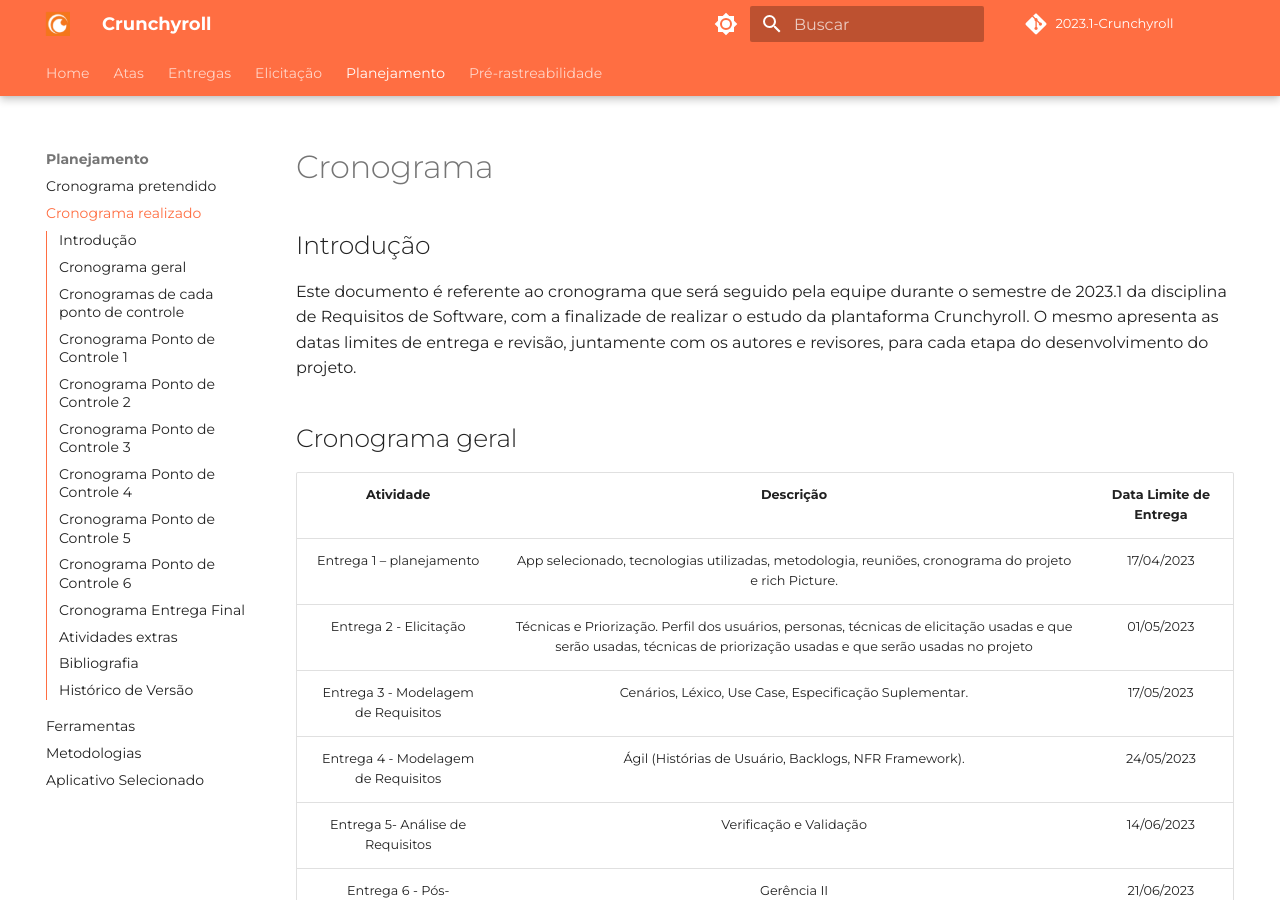
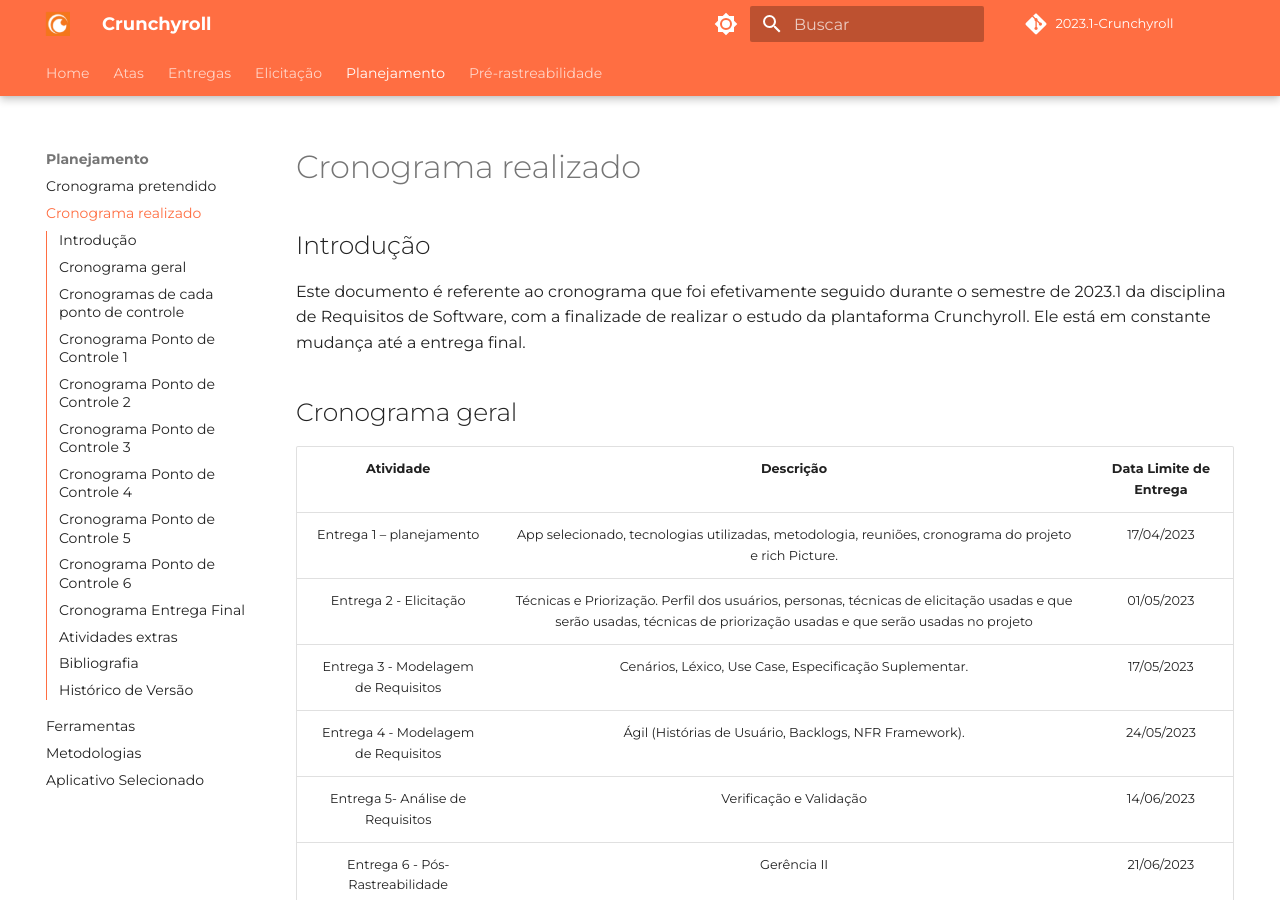
Before and after one commit to Requisitos-de-Software/2023.1-Simplenote, an MkDocs documentation site: the page built from docs/planejamento/cronograma_realizado.md, in a window 1280 px wide and 900 px high. Built offline with MkDocs 1.6.1 and Material for MkDocs 9.7.7, drawn with Linux system fonts in a browser that asks for light colours; some web fonts are replaced; comment, search, counter and statistics services are not loaded.

Commit message:
update nome

```diff
--- a/docs/planejamento/cronograma_realizado.md
+++ b/docs/planejamento/cronograma_realizado.md
@@ -1,9 +1,9 @@
-# Cronograma
+# Cronograma realizado
 
 ## Introdução
 
-Este documento é referente ao cronograma que será seguido pela equipe durante o semestre de 2023.1 da disciplina de Requisitos de Software, com a finalizade de realizar o estudo da plantaforma Crunchyroll.
-O mesmo apresenta as datas limites de entrega e revisão, juntamente com os autores e revisores, para cada etapa do desenvolvimento do projeto.
+Este documento é referente ao cronograma que foi efetivamente seguido durante o semestre de 2023.1 da disciplina de Requisitos de Software, com a finalizade de realizar o estudo da plantaforma Crunchyroll.
+Ele está em constante mudança até a entrega final.
 
 ## Cronograma geral
 
```
